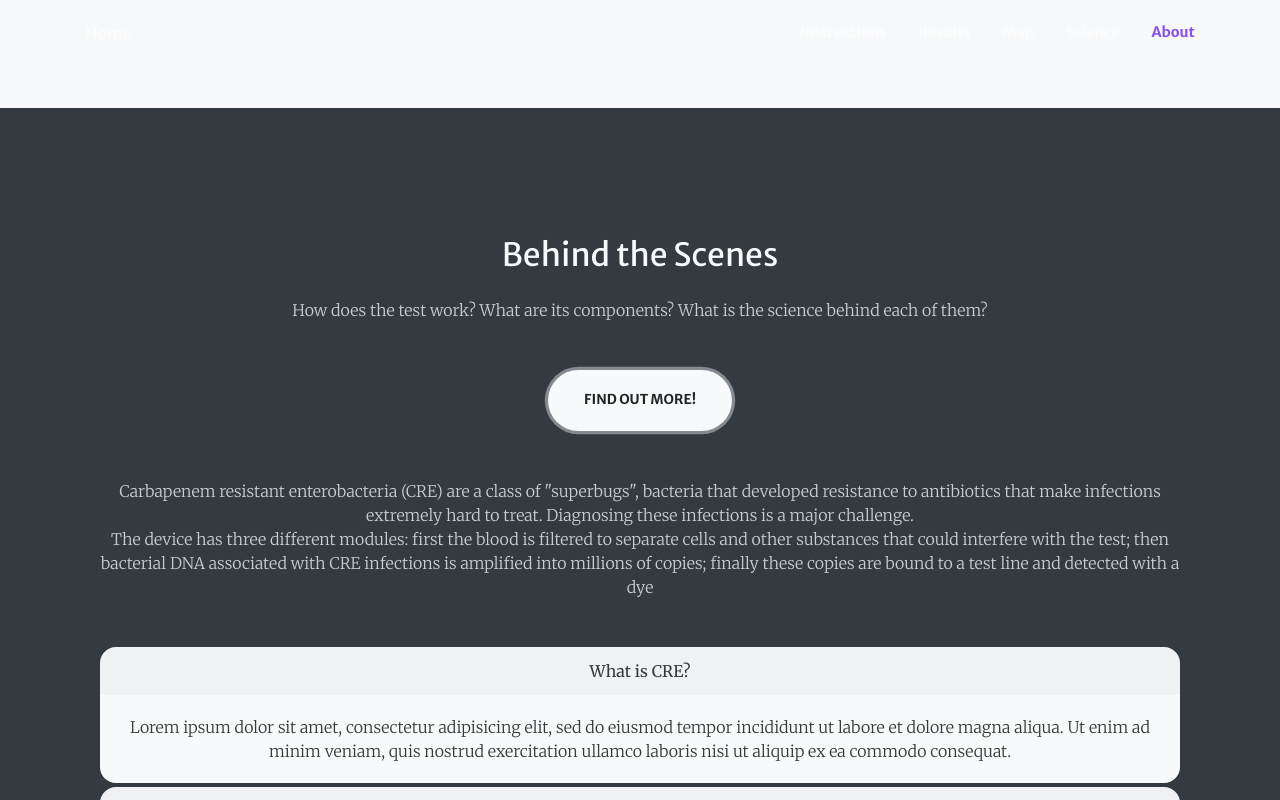
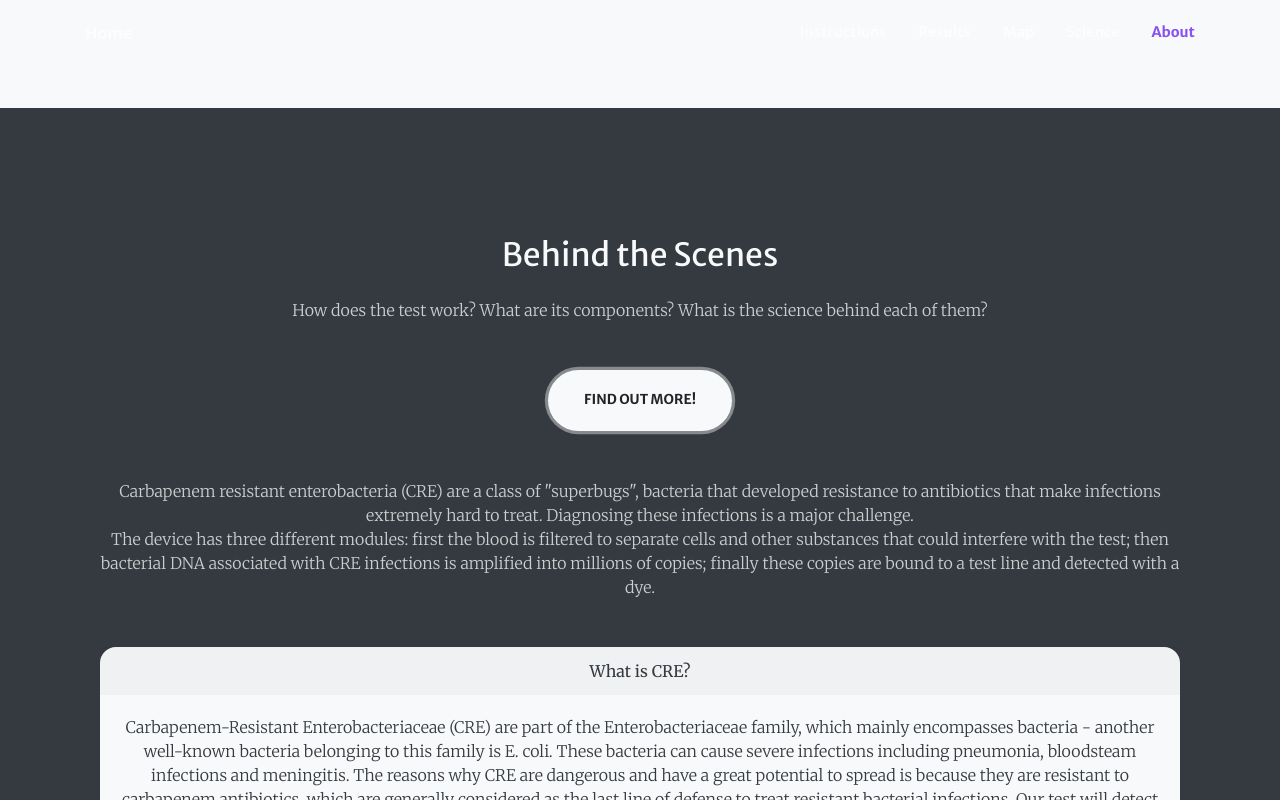
Before and after one commit to mariasmfportela/SuperbugsOnPaper, a website with bundled scripts: page Website/index.html in a window 1280 px wide. Both pictures are taken after a click on the button "FIND OUT MORE!". Shown: the part 1968-2768 px from the top of the page. Built offline with nearby package versions, Linux system fonts and the light colour scheme.

Commit message:
Update index.html

```diff
--- a/Website/index.html
+++ b/Website/index.html
@@ -143,7 +143,7 @@
       <div id="sci-details" class="container text-center collapse">
         <p class="text-white-75 font-weight-light my-5">
             Carbapenem resistant enterobacteria (CRE) are a class of "superbugs", bacteria that developed resistance to antibiotics that make infections extremely hard to treat. Diagnosing these infections is a major challenge.
-            <br> The device has three different modules: first the blood is filtered to separate cells and other substances that could interfere with the test; then bacterial DNA associated with CRE infections is amplified into millions of copies; finally these copies are bound to a test line and detected with a dye</p>
+            <br> The device has three different modules: first the blood is filtered to separate cells and other substances that could interfere with the test; then bacterial DNA associated with CRE infections is amplified into millions of copies; finally these copies are bound to a test line and detected with a dye. </p>
 
         <div id="accordion">
 
@@ -155,7 +155,7 @@
             </div>
             <div id="collapseOne" class="collapse show" data-parent="#accordion">
               <div class="card-body">
-                <p class="text-dark font-weight-light m-0">Lorem ipsum dolor sit amet, consectetur adipisicing elit, sed do eiusmod tempor incididunt ut labore et dolore magna aliqua. Ut enim ad minim veniam, quis nostrud exercitation ullamco laboris nisi ut aliquip ex ea commodo consequat.</p>
+                <p class="text-dark font-weight-light m-0">Carbapenem-Resistant Enterobacteriaceae (CRE) are part of the Enterobacteriaceae family, which mainly encompasses bacteria - another well-known bacteria belonging to this family is E. coli. These bacteria can cause severe infections including pneumonia, bloodsteam infections and meningitis. The reasons why CRE are dangerous and have a great potential to spread is because they are resistant to carbapenem antibiotics, which are generally considered as the last line of defense to treat resistant bacterial infections. Our test will detect the KPC-1, NDM-1 and OXA-48 gene variants of CRE, which are prevalent in South East Asia. By identifying the strain and determining the progress of the infection, patients in low-resource health care settings can have a faster and more effective treatment plan. You can find out more about CRE and additional facts here: https://www.cdc.gov/hai/organisms/cre/cre-patients.html.</p>
               </div>
             </div>
           </div>
```
